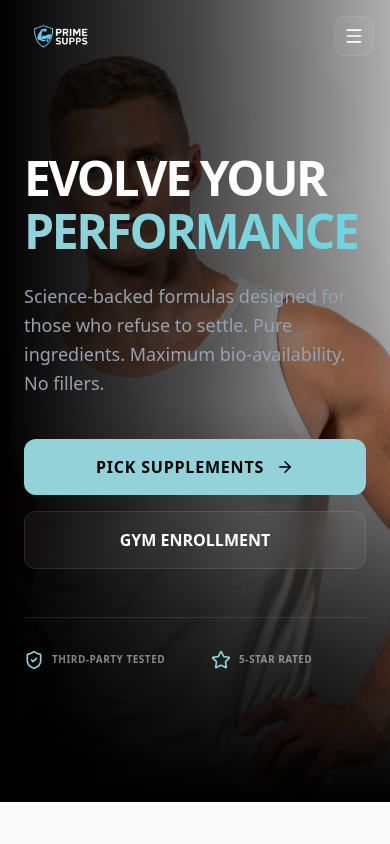
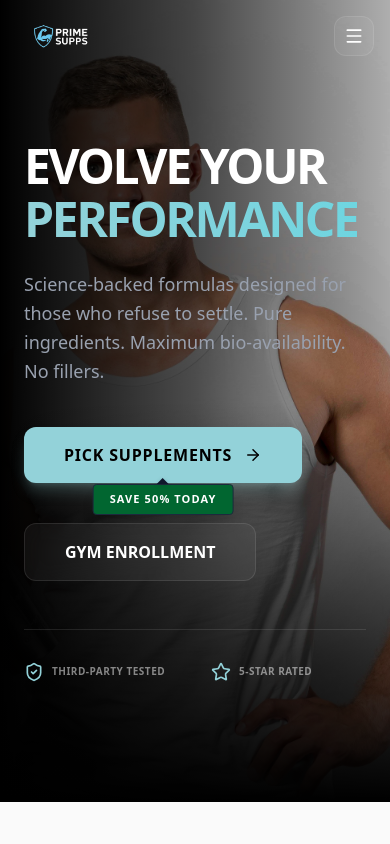
Before and after one commit to afterrender1/fitness-suplement-website, a Next.js app: page / in a window 390 px wide. Shown: the top 844 px of the page. Built offline with nearby package versions, Linux system fonts and the light colour scheme.

Commit message:
add 50% off indicator ,

```diff
--- a/app/components/Hero.jsx
+++ b/app/components/Hero.jsx
@@ -61,13 +61,28 @@ export default function Hero() {
                     </p>
 
                     {/* Action Area */}
-                    <div className="flex flex-col sm:flex-row gap-4 mb-12">
-                        <Link href="/shop/supplements" className="group flex items-center justify-center gap-3 bg-[#93D2D9] text-black px-10 py-4 rounded-xl font-semibold uppercase tracking-wider hover:bg-white transition-all duration-300">
-                            Pick Supplements
-                            <ArrowRight size={18} className="group-hover:translate-x-1 transition-transform" />
-                        </Link>
+                    <div className="flex flex-col sm:flex-row gap-4 mb-12 items-start sm:items-center">
+                        <div className="relative group">
+                            <Link
+                                href="/shop/supplements"
+                                className="flex items-center justify-center gap-3 bg-[#93D2D9] text-black px-10 py-4 rounded-xl font-semibold uppercase tracking-wider hover:bg-white transition-all duration-300 shadow-lg shadow-[#93D2D9]/25 hover:shadow-white/20"
+                            >
+                                Pick Supplements
+                                <ArrowRight size={18} className="group-hover:translate-x-1 transition-transform" />
+                            </Link>
 
-                        <button className="flex items-center justify-center gap-2 bg-white/5 backdrop-blur-md border uppercase border-white/10 text-white px-10 py-4 rounded-xl font-semibold hover:bg-white/10 transition-all">
+                            {/* Professional Offer Tag with Arrow */}
+                            <div className="absolute -bottom-8 left-1/2 -translate-x-1/2 z-10 flex flex-col items-center">
+                                {/* Upward pointing arrow/caret */}
+                                <div className="w-0 h-0 border-l-[6px] border-l-transparent border-r-[6px] border-r-transparent border-b-[6px] border-b-slate-900 drop-shadow-sm"></div>
+
+                                <div className="bg-green-800 text-white text-[11px] font-bold px-4 py-1.5 rounded-sm shadow-lg border border-slate-800 uppercase tracking-widest whitespace-nowrap">
+                                    Save 50% Today
+                                </div>
+                            </div>
+                        </div>
+
+                        <button className="flex items-center justify-center gap-2 bg-white/5 backdrop-blur-md border uppercase border-white/10 text-white px-10 py-4 rounded-xl font-semibold hover:bg-white/10 transition-all sm:mt-0 mt-6">
                             GYM Enrollment
                         </button>
                     </div>
--- a/app/components/Navbar.jsx
+++ b/app/components/Navbar.jsx
@@ -27,7 +27,7 @@ export default function Navbar() {
         { name: "Home", href: "/" },
         { name: "Shop", href: "/shop/supplements" },
         { name: "About", href: "/about" },
-        { name: "Reviews", href: "/testimonials" },
+        { name: "Reviews", href: "#reviews" },
     ];
 
     return (
--- a/app/components/Reviews.jsx
+++ b/app/components/Reviews.jsx
@@ -36,7 +36,7 @@ export default function Reviews() {
     ];
 
     return (
-        <section className={`bg-[#FAFAFA] py-24 md:py-32 overflow-hidden ${inter.className}`}>
+        <section id="reviews" className={`bg-[#FAFAFA] py-24 md:py-32 overflow-hidden ${inter.className}`}>
             <div className="max-w-7xl mx-auto px-6 lg:px-8">
 
                 {/* Premium Header */}
--- a/app/globals.css
+++ b/app/globals.css
@@ -1 +1,5 @@
 @import "tailwindcss";
+
+:root{
+  scroll-behavior: smooth;
+}
```
